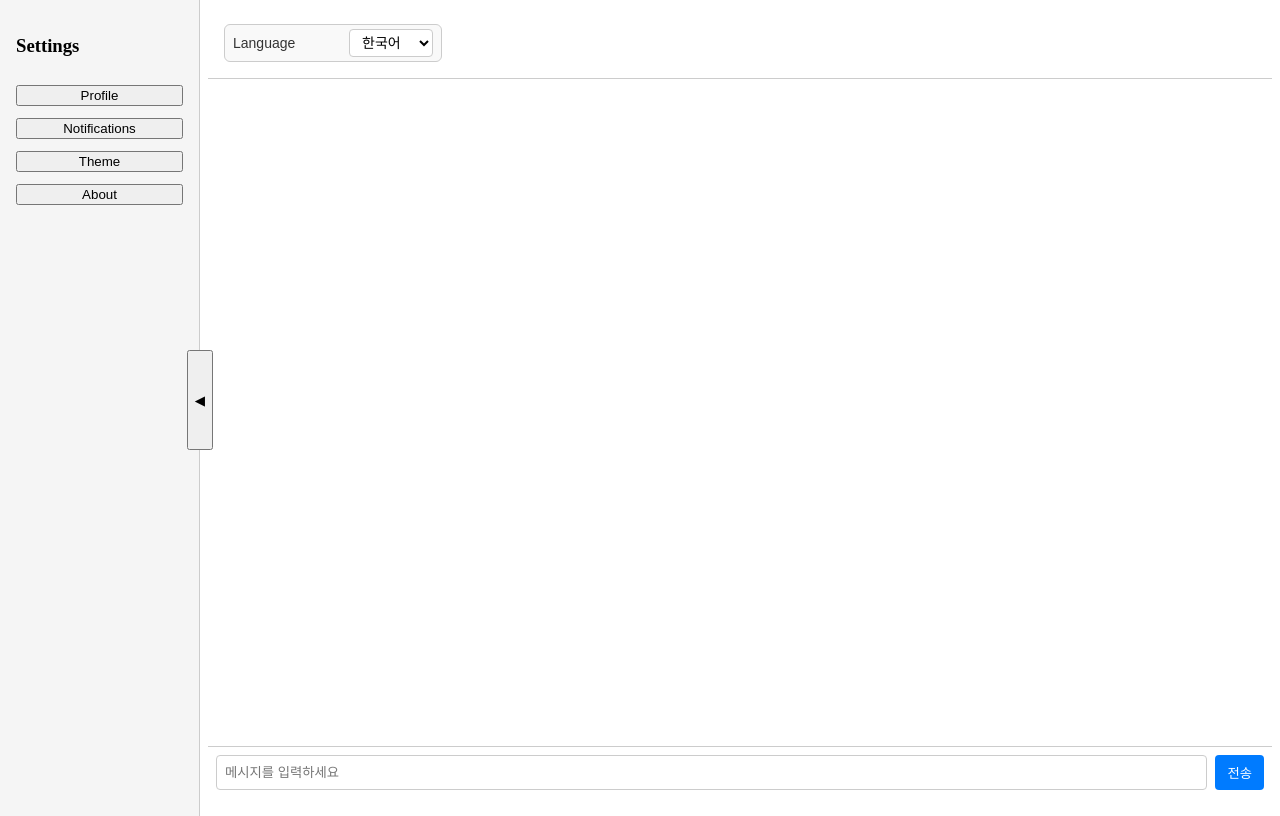
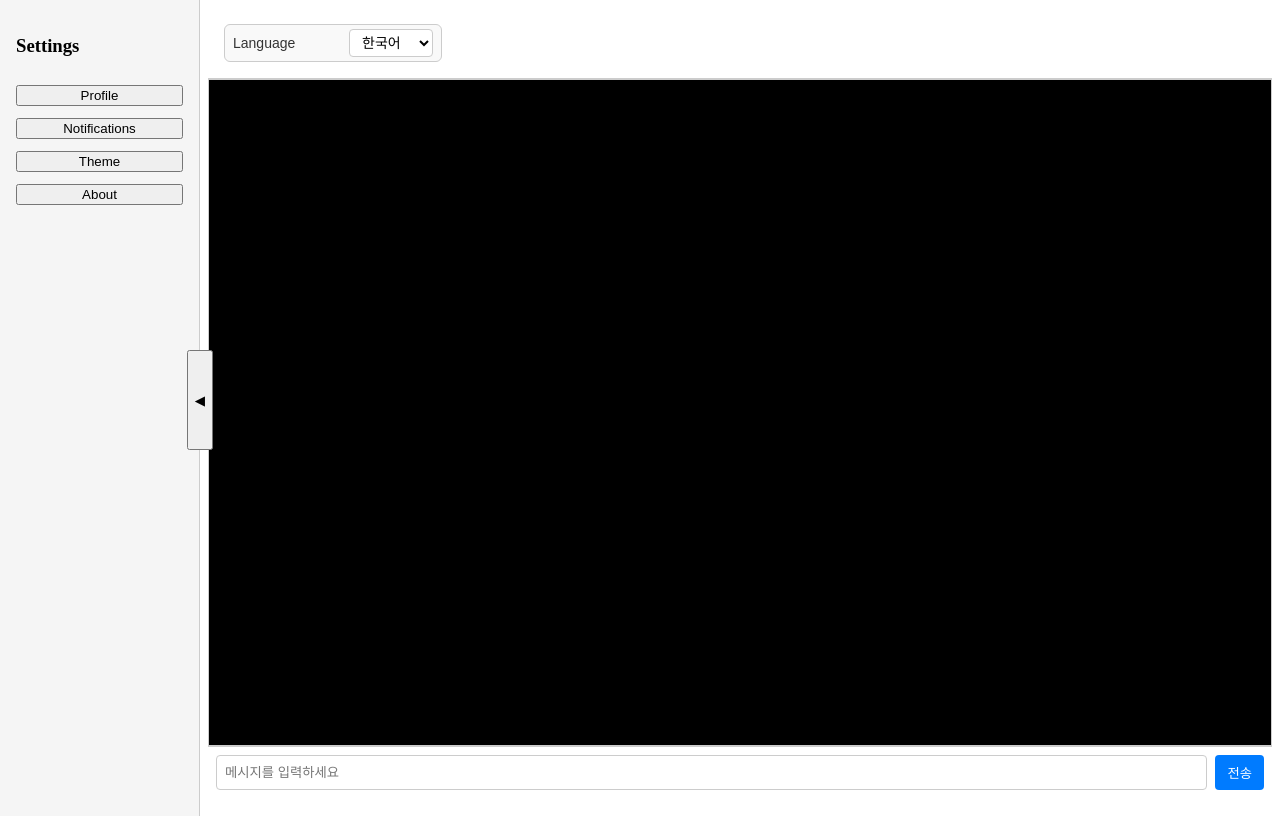
Before and after one commit to andoricano/JsonGenerator, a React (Vite) app: page / in a window 1280 px wide. Built offline with nearby package versions, Linux system fonts and the light colour scheme.

Commit message:
[feat] game과 관련된 component들은 SceneCanvas에서 관리할 수 있도록 component 생성.

```diff
--- a/src/App.tsx
+++ b/src/App.tsx
@@ -4,14 +4,15 @@ import type { Lang } from './lang/i18n';
 import LanguageSwitcher from './components/LanguageSwitcher';
 import FooterInput from './components/FooterInput';
 import Sidebar from './components/Sidebar';
-import TextBox from './components/TextBox';
+import SceneCanvas from './components/SceneCanvas';
 
 export default function App() {
     const [lang, setLangState] = useState<Lang>(getLang());
+    const [sidebarOpen, setSidebarOpen] = useState(true);
+
     const [messages, setMessages] = useState<
         { id: number; sender: 'player'; text: string }[]
     >([]);
-    const [sidebarOpen, setSidebarOpen] = useState(true);
 
     const handleLangChange = (newLang: Lang) => {
         setLang(newLang);
@@ -22,11 +23,9 @@ export default function App() {
         setMessages(prev => [
             ...prev,
             { id: prev.length + 1, sender: 'player', text: msg },
-
         ]);
         console.log(msg)
     };
-    const latestMessage = messages.length > 0 ? [messages[messages.length - 1]] : [];
 
     const handleMenuSelect = (menu: string) => {
         console.log('선택된 메뉴:', menu);
@@ -54,10 +53,7 @@ export default function App() {
                     <LanguageSwitcher lang={lang} onChange={handleLangChange} />
                 </div>
 
-
-                <div style={{ flex: 1, padding: '16px' }}>
-                    <TextBox messages={latestMessage} />
-                </div>
+                <SceneCanvas messages={messages} />
 
                 <FooterInput onSend={handleSend} />
             </div>
--- /dev/null
+++ b/src/components/SceneCanvas.tsx
@@ -0,0 +1,25 @@
+import TextBox, { Message } from './TextBox';
+import React, { useState } from 'react';
+
+interface SceneCanvasProps {
+    messages: Message[];
+}
+
+export default function SceneCanvas({ messages }: SceneCanvasProps) {
+    const latestMessage = messages.length > 0 ? [messages[messages.length - 1]] : [];
+
+    return (
+        <div
+            style={{
+                flex: 1,
+                minHeight: '200px',
+                border: '1px solid #ccc',
+                padding: '16px',
+                overflowY: 'auto',
+                backgroundColor:'black'
+            }}
+        >
+            <TextBox messages={latestMessage} />
+        </div>
+    );
+}
--- a/src/components/TextBox.tsx
+++ b/src/components/TextBox.tsx
@@ -1,6 +1,6 @@
 import React from 'react';
 
-type Message = {
+export type Message = {
   id: number;
   sender: 'npc' | 'player';
   text: string;
@@ -21,11 +21,7 @@ export default function TextBox({ messages }: Props) {
             ...(msg.sender === 'npc' ? styles.npcBubble : styles.playerBubble),
           }}
         >
-          <span
-            style={{
-              color: msg.sender === 'npc' ? 'red' : '#fff',
-            }}
-          >
+          <span style={{ color: msg.sender === 'npc' ? 'red' : '#fff' }}>
             {msg.text}
           </span>
         </div>
@@ -34,7 +30,7 @@ export default function TextBox({ messages }: Props) {
   );
 }
 
-const styles: { [key: string]: React.CSSProperties } = {
+export const styles: { [key: string]: React.CSSProperties } = {
   container: {
     display: 'flex',
     flexDirection: 'column',
@@ -54,4 +50,12 @@ const styles: { [key: string]: React.CSSProperties } = {
     alignSelf: 'flex-end',
     backgroundColor: '#4caf50',
   },
+  fixedBox: {
+    height: 400,
+    backgroundColor: '#f9f9f9',
+    borderTop: '1px solid #ccc',
+    borderBottom: '1px solid #ccc',
+    padding: 16,
+    overflowY: 'auto',
+  },
 };
```
